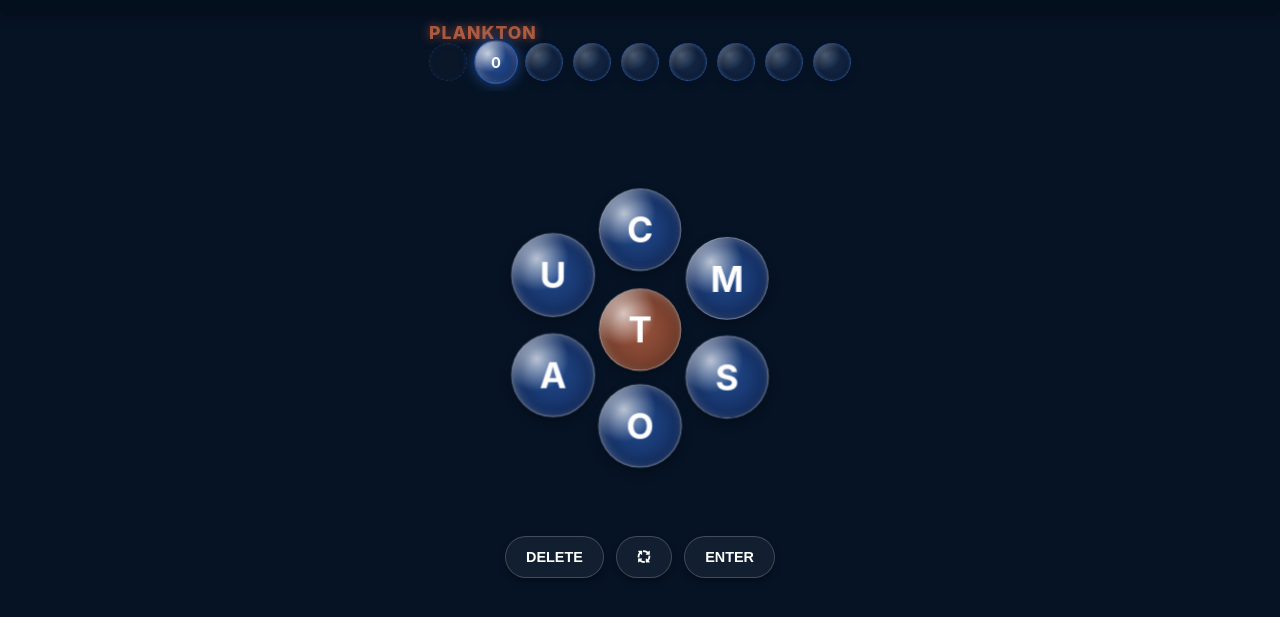
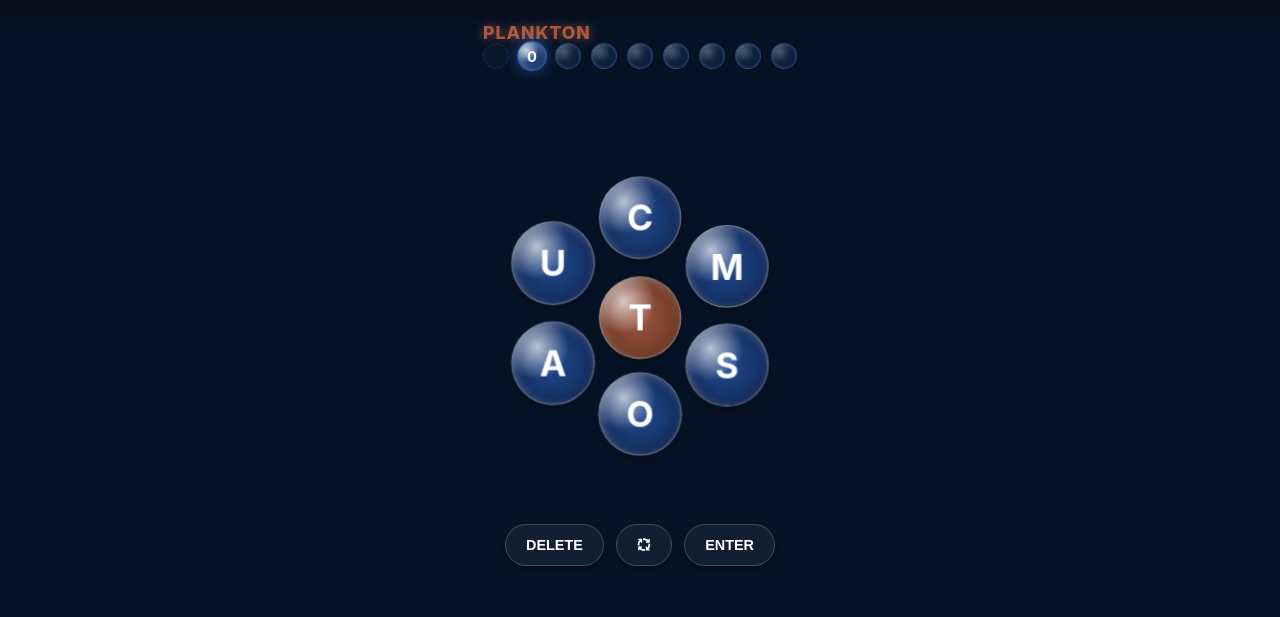
Before and after one commit to briand619/bws, a plain HTML site: page index.html in a window 1280 px wide. Shown: the part 51-668 px from the top of the page. Drawn offline with Linux system fonts and the light colour scheme.

Commit message:
Adjusted milestone bubble size.

```diff
--- a/index.html
+++ b/index.html
@@ -567,8 +567,8 @@
 
             .rank-bubble {
                 grid-area: content;
-                width: 36px;
-                height: 36px;
+                width: 24px;
+                height: 24px;
                 border-radius: 50%;
                 display: flex;
                 justify-content: center;
@@ -601,8 +601,8 @@
 
             .rank-bubble-ghost {
                 grid-area: content;
-                width: 36px;
-                height: 36px;
+                width: 24px;
+                height: 24px;
                 border-radius: 50%;
                 flex-shrink: 0;
                 background: rgba(255, 255, 255, 0.02);
```
